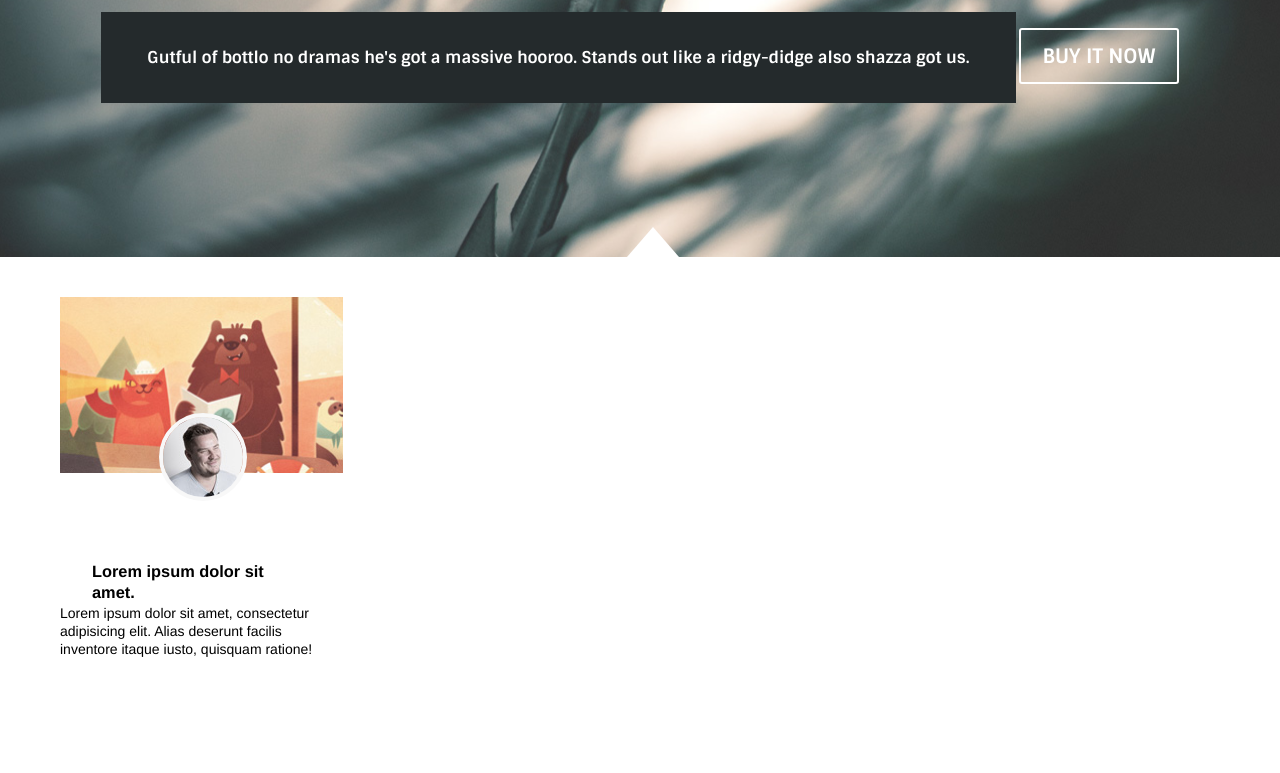
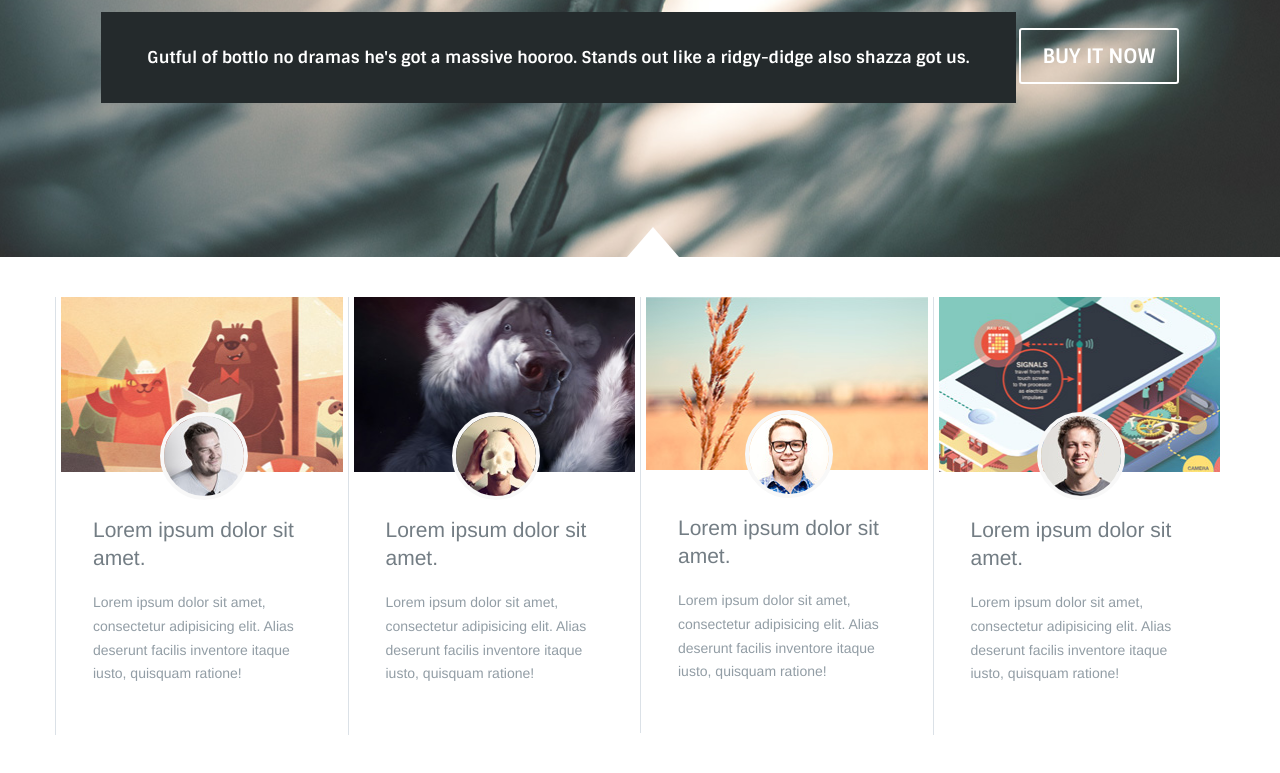
Before and after one commit to moskit33/html_group_8_homework_41_Medetbek_Mominov, a plain HTML site: page index.html in a window 1280 px wide. Shown: the part 407-1180 px from the top of the page. Drawn offline with Linux system fonts and the light colour scheme.

```diff
--- a/index.html
+++ b/index.html
@@ -50,9 +50,33 @@
                 <p class="post__text">Lorem ipsum dolor sit amet, consectetur adipisicing elit. Alias deserunt facilis
                     inventore itaque iusto, quisquam ratione!</p>
             </div>
-            <div class="col-md-5 col-sm-10 col-xs-20 post__block"></div>
-            <div class="col-md-5 col-sm-10 col-xs-20 post__block"></div>
-            <div class="col-md-5 col-sm-10 col-xs-20 post__block"></div>
+            <div class="col-md-5 col-sm-10 col-xs-20 post__block">
+                <a href="#" class="post__image"><img class="img-responsive image__img" width="280" height="175" src="uploads/post_2_img.jpg"
+                                                     alt="post-img"></a>
+                <a href="#" class="post__avatar"><img class="img-responsive avatar__img" src="uploads/post_2_avatar.jpg"
+                                                      alt="post_1_avatar"></a>
+                <h3 class="post__title">Lorem ipsum dolor sit amet.</h3>
+                <p class="post__text">Lorem ipsum dolor sit amet, consectetur adipisicing elit. Alias deserunt facilis
+                    inventore itaque iusto, quisquam ratione!</p>
+            </div>
+            <div class="col-md-5 col-sm-10 col-xs-20 post__block">
+                <a href="#" class="post__image"><img class="img-responsive image__img" width="280" height="175" src="uploads/post_3_img.jpg"
+                                                     alt="post-img"></a>
+                <a href="#" class="post__avatar"><img class="img-responsive avatar__img" src="uploads/post_3_avatar.jpg"
+                                                      alt="post_3_avatar"></a>
+                <h3 class="post__title">Lorem ipsum dolor sit amet.</h3>
+                <p class="post__text">Lorem ipsum dolor sit amet, consectetur adipisicing elit. Alias deserunt facilis
+                    inventore itaque iusto, quisquam ratione!</p>
+            </div>
+            <div class="col-md-5 col-sm-10 col-xs-20 post__block">
+                <a href="#" class="post__image"><img class="img-responsive image__img" width="280" height="175" src="uploads/post_4_img.jpg"
+                                                     alt="post-img"></a>
+                <a href="#" class="post__avatar"><img class="img-responsive avatar__img" src="uploads/post_4_avatar.jpg"
+                                                      alt="post_1_avatar"></a>
+                <h3 class="post__title">Lorem ipsum dolor sit amet.</h3>
+                <p class="post__text">Lorem ipsum dolor sit amet, consectetur adipisicing elit. Alias deserunt facilis
+                    inventore itaque iusto, quisquam ratione!</p>
+            </div>
         </div>
     </div>
 </div>
--- a/sass/style.sass
+++ b/sass/style.sass
@@ -19,10 +19,22 @@
  font-weight: 700
  font-size: 20px
 
-=textTitle
+=articleTitle
  font-size: 21px
  color: $darkGreyText
  font-weight: 400
+
+
+=articleText
+ color: #929da5
+ font-size: 14px
+ line-height: 1.7
+
+=postContainer
+ padding: 0 32px
+ -webkit-box-sizing: border-box
+ -moz-box-sizing: border-box
+ box-sizing: border-box
 
 body
  font-family: 'Myriad Pro', helvetica, sans-serif
@@ -116,13 +128,11 @@
 .navigation__item:active
  color: $greenColor
 
-
 //Banner-block
 .banner
  text-align: center
  background: url(../images/banner_img.jpg) 46% 32% no-repeat
  padding: 18% 0 12%
-
 
 
 .banner__title
@@ -135,8 +145,6 @@
  text-transform: uppercase
 .banner__title .title__text
  font-weight: 400
-
-
 
 .banner__info
  display: inline-block
@@ -176,9 +184,13 @@
  border-width: 0 26px 30px 26px
  border-color: transparent transparent #ffffff transparent
 
-//.post__block
-// width: 100%
-// max-width: 280px
+.post__block
+ padding-bottom: 49px
+ border-left: 1px solid #dbe1e7
+.post__block:hover
+ -webkit-box-shadow: inset 0px 0px 0px 10px rgba(99, 198, 174, 1)
+ -moz-box-shadow:    inset 0px 0px 0px 10px rgba(99, 198, 174, 1)
+ box-shadow:         inset 0px 0px 0px 10px rgba(99, 198, 174, 1)
 .post__image
  display: block
 .post__image .image__img
@@ -201,7 +213,10 @@
  height: auto
  max-width: 80px
 .post__title
- padding: 0 32px
- -webkit-box-sizing: border-box
- -moz-box-sizing: border-box
- box-sizing: border-box
+ +articleTitle
+ +postContainer
+ margin: -44px 0 20px
+
+.post__text
+ +articleText
+ +postContainer
```
Also changed, not shown: css/style.css, sass/style.css, 1 other file.
